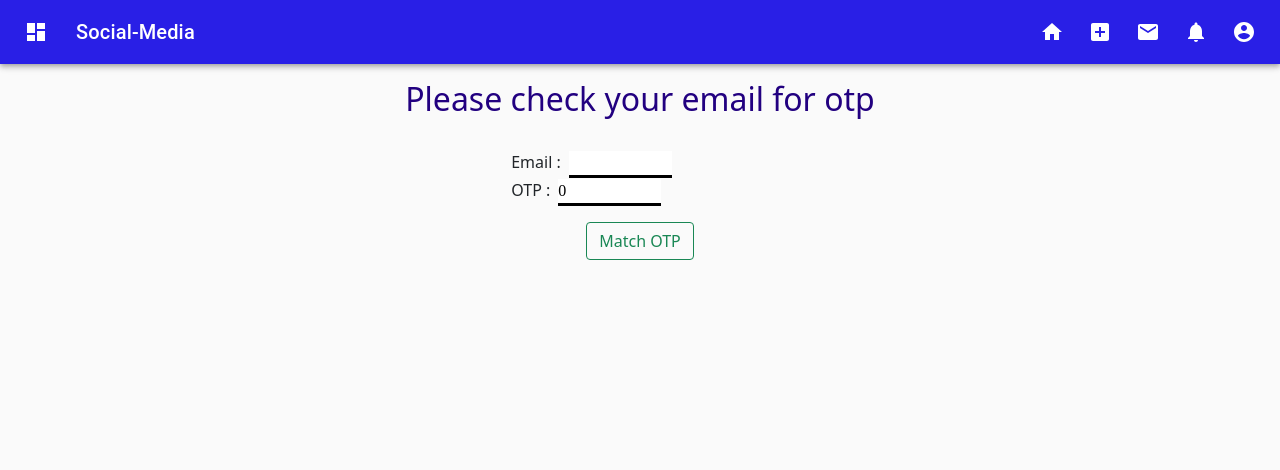
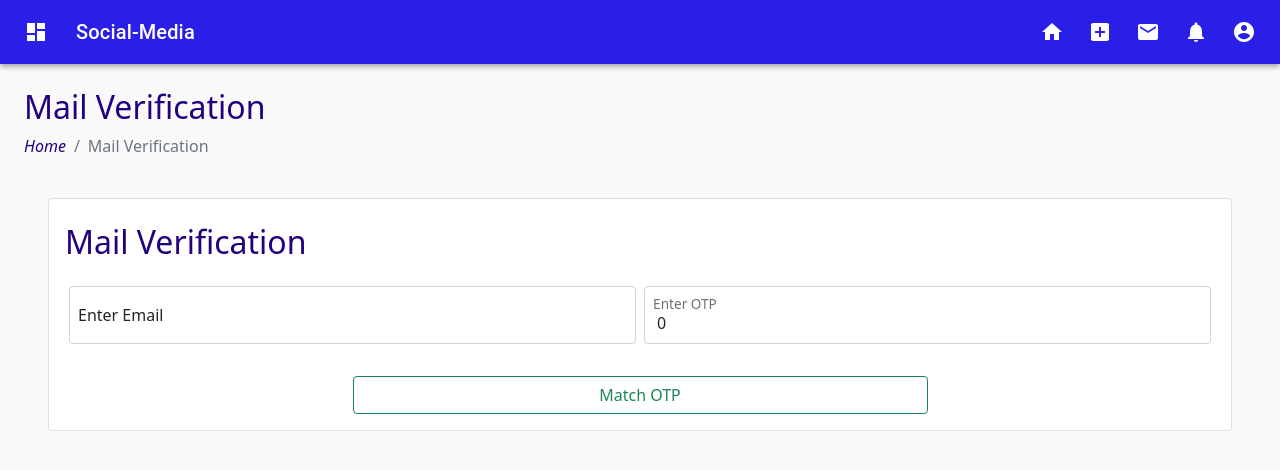
Before and after one commit to akashghadge/Social-Media-App, a React (Create React App) app in the folder client/: page /match-otp in a window 1280 px wide. Shown: the top 470 px of the page. Built offline with nearby package versions, Linux system fonts and the light colour scheme.

Commit message:
Auth folder is done

```diff
--- a/client/src/Components/Auth/MatchOTP.jsx
+++ b/client/src/Components/Auth/MatchOTP.jsx
@@ -2,7 +2,7 @@ import React, { useState } from "react"
 // snack bar code
 import SnackBarCustom from "../SmallComponents/SnackBarCustom"
 import ReactLoading from "react-loading"
-
+import { NavLink } from "react-router-dom"
 const MatchOTP = () => {
     let [snackbarObj, setSnackbarObj] = useState({
         text: "hello world",
@@ -55,25 +55,45 @@ const MatchOTP = () => {
     }
     return (
         <>
-            <h1 className="heading-auth mt-3 text-center">Please check your email for otp</h1>
+            <div className="p-4 bg-transparent">
+                <div className="page-header">
+                    <h2 className="heading-auth">Mail Verification</h2>
+                </div>
+                <nav aria-label="breadcrumb">
+                    <ol className="breadcrumb">
+                        <li className="breadcrumb-item">
+                            <NavLink to="/" className="navlink-auth">Home</NavLink>
+                        </li>
+                        <li className="breadcrumb-item active" aria-current="page">Mail Verification</li>
+                    </ol>
+                </nav>
+            </div>
             {
                 loading ?
                     <>
-                        <div style={{ display: "flex", justifyContent: "center", alignItems: "center" }}>
+                        <div className="cotainer-center-all">
                             <ReactLoading type={"bubbles"} color={"black"} height={"10%"} width={"10%"}></ReactLoading>
                         </div>
                     </>
                     :
                     <>
-                        <div className="d-flex justify-content-center">
-                            <div className="p-4">
-                                <span className="text-auth">Email :</span>
-                                <input type="email" className="input-field-auth" id="emailMatchOTP" name="email" placeholder="" value={allCurrentData.email} onChange={inputChange} required></input>
-                                <br></br>
-                                <span className="text-auth" >OTP :</span>
-                                <input type="number" name="otp" className="input-field-auth" id="otpMatchOTP" placeholder="" value={allCurrentData.otp} onChange={inputChange} required></input>
-                                <div className="text-center mt-3">
-                                    <button className="btn btn-outline-success" type="submit" onClick={sendOtp}>Match OTP</button>
+                        <div className="container-fluid px-5">
+                            <div className="card">
+                                <div className="card-body">
+                                    <h1 className="heading-auth mt-2 mb-4">Mail Verification</h1>
+                                    <div className="row">
+                                        <div className="form-floating mb-3 col-12 col-md-6 px-1">
+                                            <input type="email" className="form-control" id="emailMatchOTP" name="email" placeholder="" value={allCurrentData.email} onChange={inputChange} placeholder="." required></input>
+                                            <label htmlFor="emailMatchOTP">Enter Email</label>
+                                        </div>
+                                        <div className="form-floating mb-3 col-12 col-md-6 px-1">
+                                            <input type="number" name="otp" className="form-control" id="otpMatchOTP" placeholder="123456" value={allCurrentData.otp} onChange={inputChange} required></input>
+                                            <label htmlFor="otpMatchOTP" >Enter OTP</label>
+                                        </div>
+                                    </div>
+                                    <div className="text-center mt-3 d-flex justify-content-center">
+                                        <button className="btn btn-outline-success d-block w-50 w-md-25" type="submit" onClick={sendOtp}>Match OTP</button>
+                                    </div>
                                 </div>
                             </div>
                         </div>
--- a/client/src/Components/Auth/ResetPassword.jsx
+++ b/client/src/Components/Auth/ResetPassword.jsx
@@ -4,23 +4,9 @@ import { useParams } from "react-router-dom"
 // mui
 // snack bar code
 import SnackBarCustom from "../SmallComponents/SnackBarCustom"
-import { Button } from "@material-ui/core";
-import { makeStyles } from '@material-ui/core/styles';
 import ReactLoading from "react-loading"
-const useStyles = makeStyles((theme) => ({
-    forgetPasswordButton: {
-        color: "#00ff00",
-        backgroundColor: "white",
-        border: "solid 1px #00ff00",
-        '&:hover': {
-            color: "white",
-            backgroundColor: "#22ff22",
-        },
-    }
-
-}));
+import { NavLink } from "react-router-dom"
 const ResetPassword = () => {
-    const classes = useStyles();
     let [snackbarObj, setSnackbarObj] = useState({
         text: "hello world",
         backgroundColor: "black"
@@ -61,30 +47,48 @@ const ResetPassword = () => {
     }
     return (
         <>
-            <h1 className="text-center heading-auth">Enter New Password</h1>
+            <div className="p-4 bg-transparent">
+                <div className="page-header">
+                    <h2 className="heading-auth">Reset Password</h2>
+                </div>
+                <nav aria-label="breadcrumb">
+                    <ol className="breadcrumb">
+                        <li className="breadcrumb-item">
+                            <NavLink to="/" className="navlink-auth">Home</NavLink>
+                        </li>
+                        <li className="breadcrumb-item active" aria-current="page">Reset Password</li>
+                    </ol>
+                </nav>
+            </div>
             {
                 loading ?
                     <>
-                        <div style={{ display: "flex", justifyContent: "center", alignItems: "center" }}>
+                        <div className="cotainer-center-all">
                             <ReactLoading type={"bubbles"} color={"black"} height={"10%"} width={"10%"}></ReactLoading>
                         </div>
                     </> :
                     <>
-                        <div className="d-flex justify-content-center">
-                            <div className="p-4">
-                                <span className="text-auth">Enter New Password</span>
-                                <input type="password" className="input-field-auth" value={password} onChange={inputChange}></input>
-                                <br></br>
-                                <div className="text-center mt-3">
-                                    <button className="btn btn-outline-success" onClick={changePassword}>Chnage Password</button>
+                        <div className="container-fluid px-5">
+                            <div className="card">
+                                <div className="card-body">
+                                    <h1 className="heading-auth mt-2 mb-4">Set New Password</h1>
+                                    <div className="p-4">
+                                        <div className="form-floating mb-3">
+                                            <input type="password" id="reset-password" placeholder="temp" className="form-control" value={password} onChange={inputChange}></input>
+                                            <label htmlFor="reset-password">Enter New Password</label>
+                                        </div>
+                                        <div className="text-center mt-3">
+                                            <button className="btn btn-outline-success" onClick={changePassword}>Set Password</button>
+                                        </div>
+                                    </div>
                                 </div>
                             </div>
                         </div>
-                        {/* snackbar */}
-                        <SnackBarCustom vertical="top" horizontal="right" backgroundColor={snackbarObj.backgroundColor} color="white" open={open}
-                            text={snackbarObj.text} handleClickCloseSnackBar={handleClickCloseSnackBar} />
                     </>
             }
+            {/* snackbar */}
+            <SnackBarCustom vertical="top" horizontal="right" backgroundColor={snackbarObj.backgroundColor} color="white" open={open}
+                text={snackbarObj.text} handleClickCloseSnackBar={handleClickCloseSnackBar} />
         </>
     )
 }
--- a/client/src/index.css
+++ b/client/src/index.css
@@ -73,6 +73,9 @@ input[type="file"] {
   color: #220080;
   font-size: 1rem;
   cursor: pointer; }
+
+.w-fit {
+  width: fit-content !important; }
 
 .heading-auth {
   font-size: xx-large;
--- a/client/src/scss/Standard/_globals.scss
+++ b/client/src/scss/Standard/_globals.scss
@@ -71,3 +71,7 @@
     font-size: 1rem;
     cursor: pointer;
 }
+
+.w-fit {
+    width: fit-content !important;
+}
```
